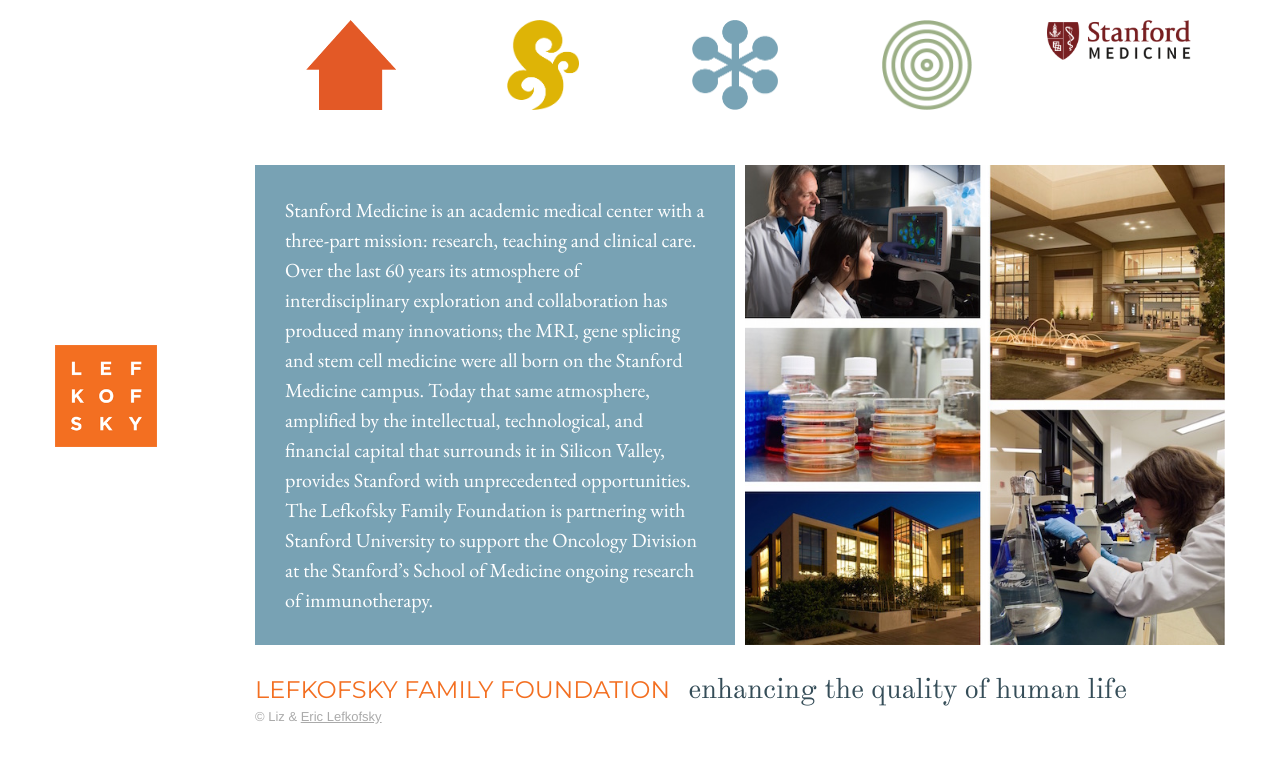
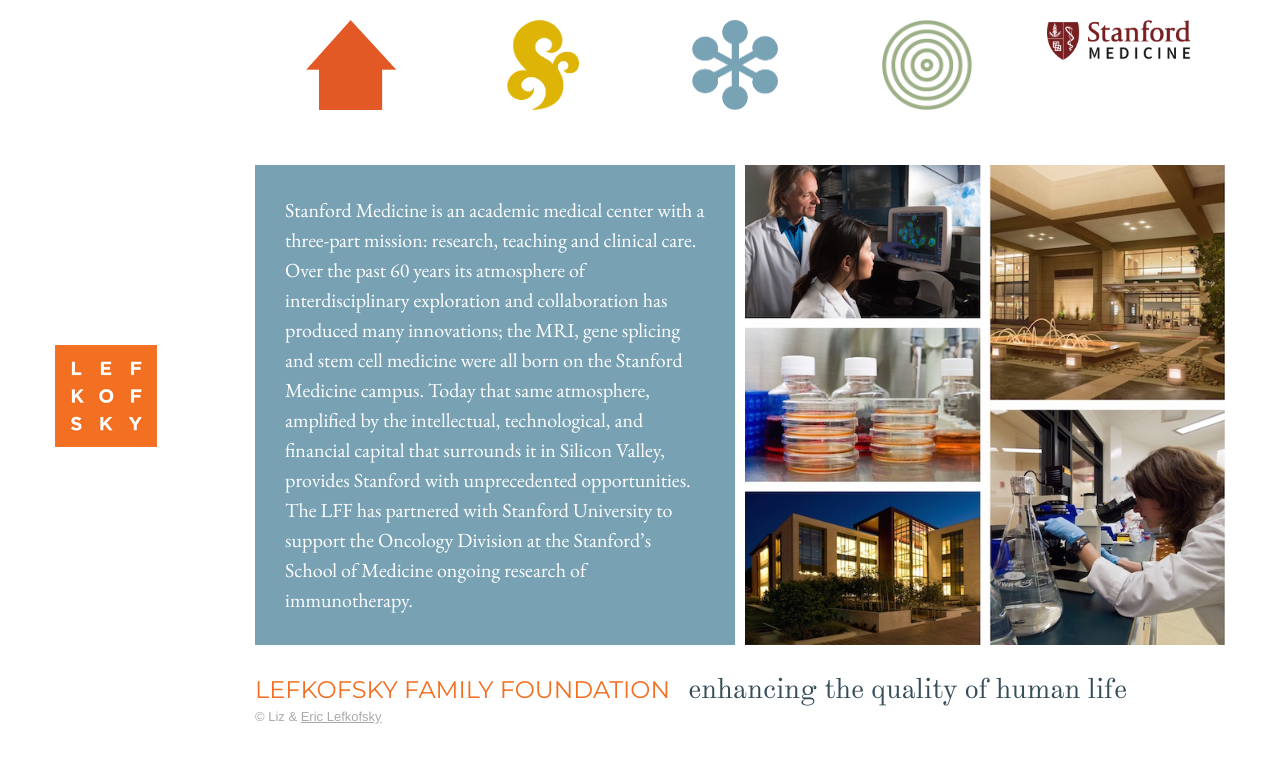
Before and after one commit to arjunvenkat/lefkofsky-jekyll, a Jekyll site: the page built from medical/stanford/index.html, in a window 1280 px wide. Shown: the top 763 px of the page. Built offline with Jekyll 4.4.1, drawn with Linux system fonts in a browser that asks for light colours; some web fonts are replaced.

Commit message:
changes to stanford copy

```diff
--- a/medical/stanford/index.html
+++ b/medical/stanford/index.html
@@ -6,7 +6,7 @@
 link: "http://med.stanford.edu/"
 thumb: "/img/medical/thumbs/stanford.png"
 image: "/img/medical/stanford.jpg"
-desc: "Stanford Medicine is an academic medical center with a three-part mission: research, teaching and clinical care. Over the last 60 years its atmosphere of interdisciplinary exploration and collaboration has produced many innovations; the MRI, gene splicing and stem cell medicine were all born on the Stanford Medicine campus. Today that same atmosphere, amplified by the intellectual, technological, and financial capital that surrounds it in Silicon Valley, provides Stanford with unprecedented opportunities. The Lefkofsky Family Foundation is partnering with Stanford University to support the Oncology Division at the Stanford’s School of Medicine ongoing research of immunotherapy."
+desc: "Stanford Medicine is an academic medical center with a three-part mission: research, teaching and clinical care. Over the past 60 years its atmosphere of interdisciplinary exploration and collaboration has produced many innovations; the MRI, gene splicing and stem cell medicine were all born on the Stanford Medicine campus. Today that same atmosphere, amplified by the intellectual, technological, and financial capital that surrounds it in Silicon Valley, provides Stanford with unprecedented opportunities. The LFF has partnered with Stanford University to support the Oncology Division at the Stanford’s School of Medicine ongoing research of immunotherapy."
 ---
 
 <div id="overlay" class="clearfix show update">
```
